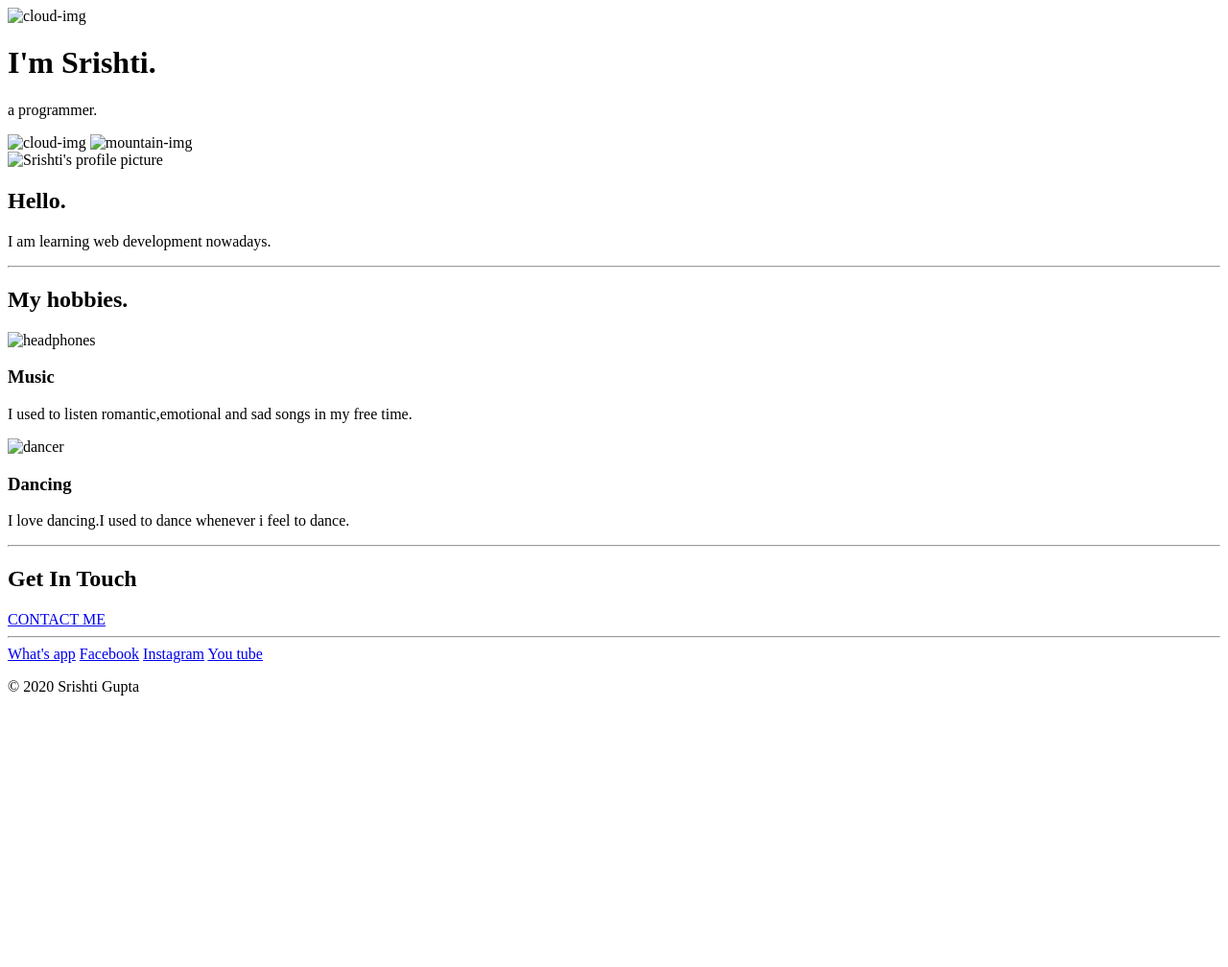
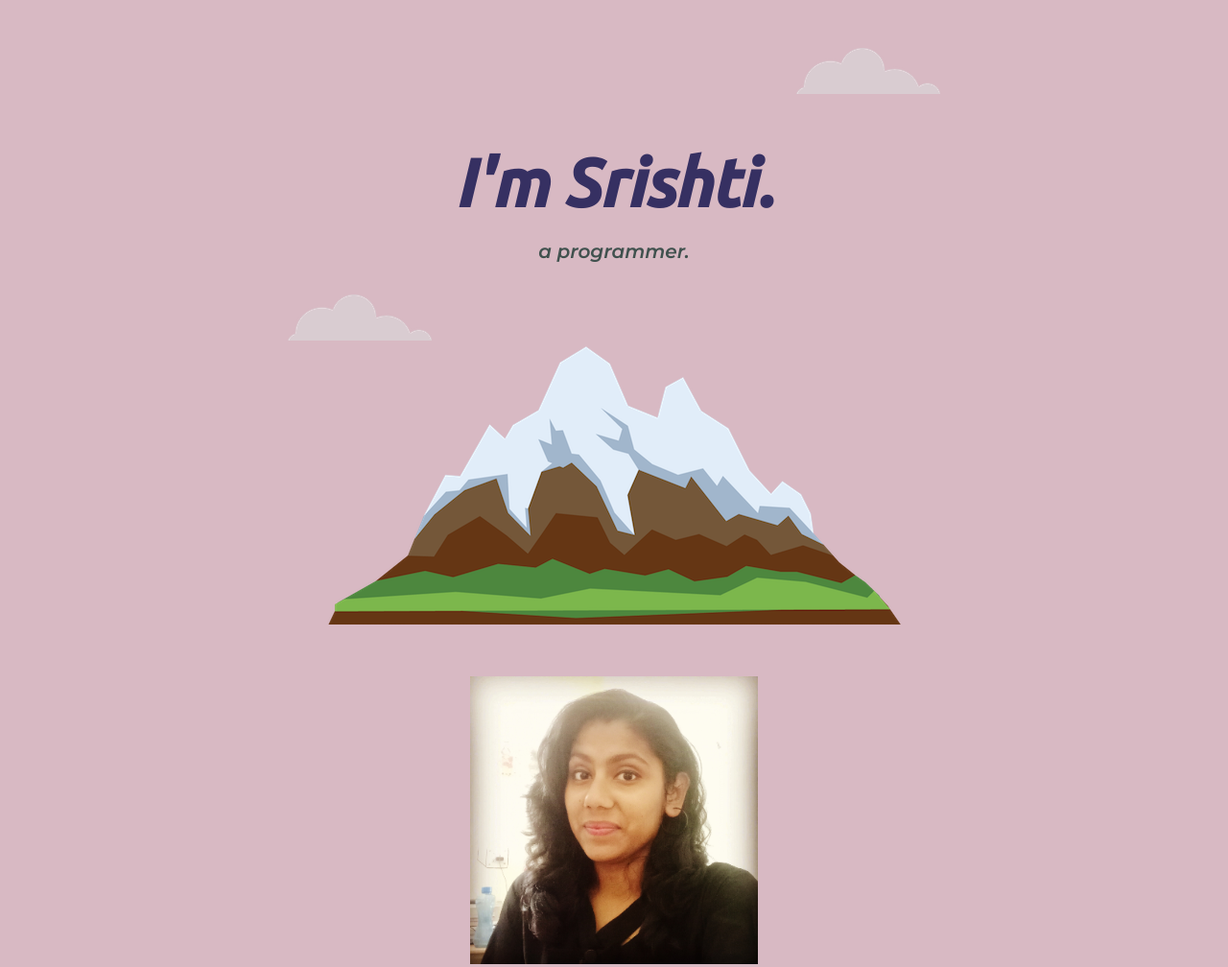
Before and after one commit to srishti49/firstweb, a plain HTML site: page index.html in a window 1280 px wide. Shown: the top 1008 px of the page at 96% size. Before the commit the page ends 800 px from the top, so only its background shows below. Drawn offline with Linux system fonts and the light colour scheme; the site is published under a folder, as on GitHub Pages, so addresses that start at the root find nothing.

Commit message:
Update index.html

```diff
--- a/index.html
+++ b/index.html
@@ -3,24 +3,24 @@
   <head>
     <meta charset="utf-8">
     <title>Srishti Gupta</title>
-    <link rel="stylesheet" href="/css/styles.css">
+    <link rel="stylesheet" href="css/styles.css">
     <link rel="icon" href="favicon.ico">
     <link href="https://fonts.googleapis.com/css2?family=Montserrat:ital,wght@1,600&family=Ubuntu:ital,wght@1,500&display=swap" rel="stylesheet">
   </head>
   <body>
     <div class="top-container">
-      <img class="top-cloud" src="/images/cloud.png" alt="cloud-img">
+      <img class="top-cloud" src="images/cloud.png" alt="cloud-img">
      <h1>I'm Srishti.</h1>
      <p>
        a programmer.
      </p>
-     <img class="bottom-cloud" src="/images/cloud.png" alt="cloud-img">
-     <img src="/images/mountain.png" alt="mountain-img">
+     <img class="bottom-cloud" src="images/cloud.png" alt="cloud-img">
+     <img src="images/mountain.png" alt="mountain-img">
      <br />
    </div>
    <div class="middle-container">
      <div class="profile">
-       <img class="image" src="/images/srishtu.png"alt="Srishti's profile picture">
+       <img class="image" src="images/srishtu.png"alt="Srishti's profile picture">
        <h2>Hello.</h2>
        <p>I am learning web development nowadays.</p>
      </div>
@@ -28,12 +28,12 @@
      <div class="hobbies">
        <h2>My hobbies.</h2>
        <div class="hobbies-row">
-         <img  class="electronic-img" src="/images/electronic.png" alt="headphones">
+         <img  class="electronic-img" src="images/electronic.png" alt="headphones">
          <h3>Music</h3>
          <p>I used to listen romantic,emotional and sad songs in my free time.</p>
        </div>
        <div class="hobbies-row">
-         <img  class="dancing-img" src="/images/people.png" alt="dancer">
+         <img  class="dancing-img" src="images/people.png" alt="dancer">
          <h3>Dancing</h3>
          <p>I love dancing.I used to dance whenever i feel to dance.</p>
        </div>
```
